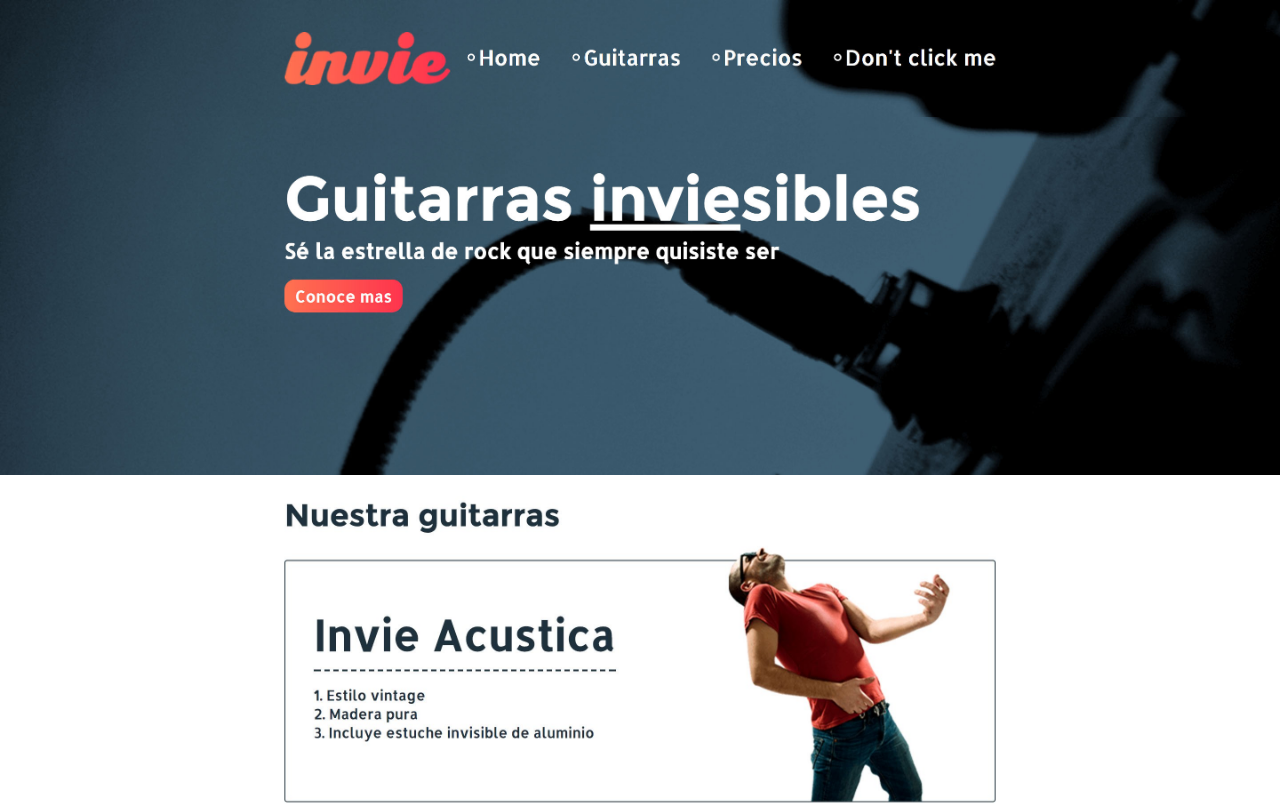
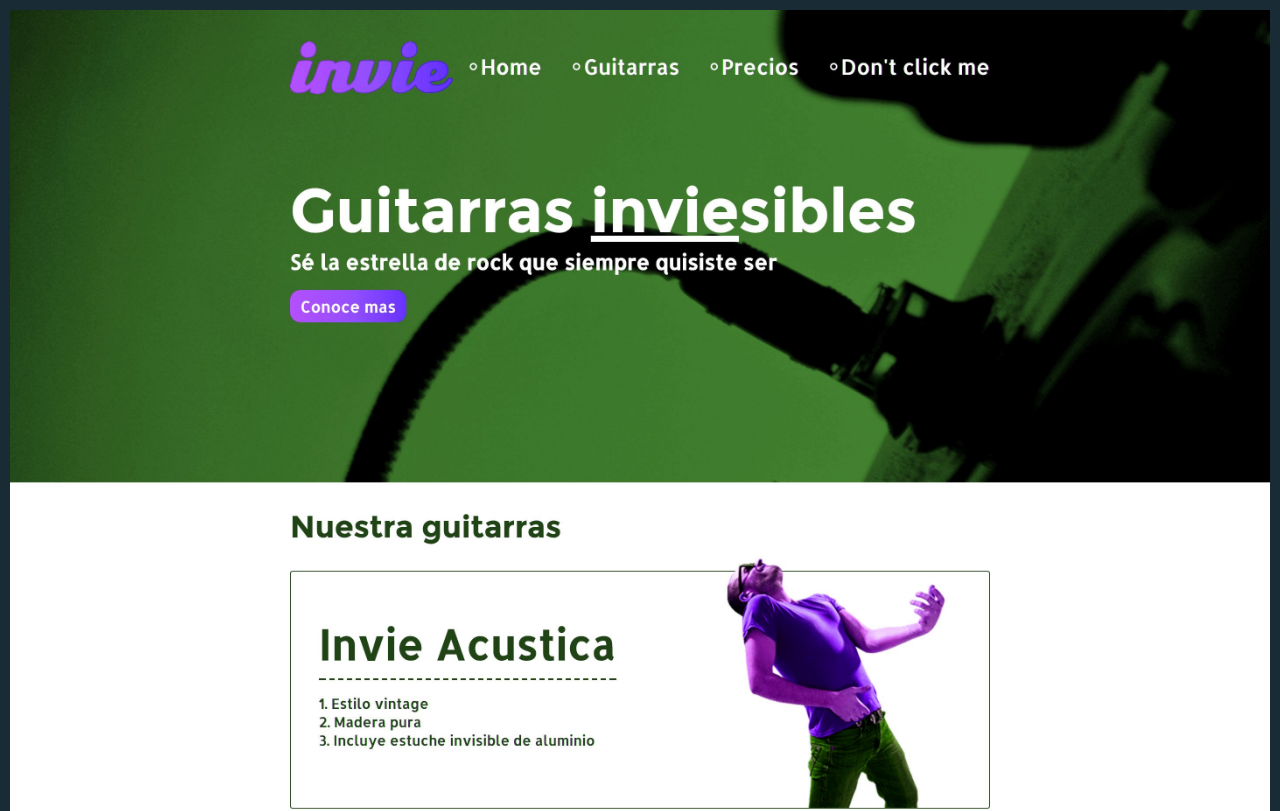
Before and after one commit to juanferlopez/Curso-Git, a plain HTML site: page index.html in a window 1280 px wide. Shown: the top 811 px of the page. Drawn offline with Linux system fonts and the light colour scheme.

Commit message:
pagina verde

```diff
--- a/index.html
+++ b/index.html
@@ -5,6 +5,7 @@
     <style media="screen">
       body {
         margin: 0;
+        border: 10px solid #192b35;
       }
       img{
         max-width:100%;
@@ -13,10 +14,8 @@
     </style>
   </head>
   <body>
-    <img src="header.jpg.webp" alt="">
-    <img src="hero.webp" alt="">
-    <img src="acustica.webp" alt="">
-    <img src="clasica.jpg" alt="">
-    afdaf
+    <img src="nuevaimagen.webp" alt="">
+
+
   </body>
 </html>
```
Also changed, not shown: nuevaimagen.webp (added).
